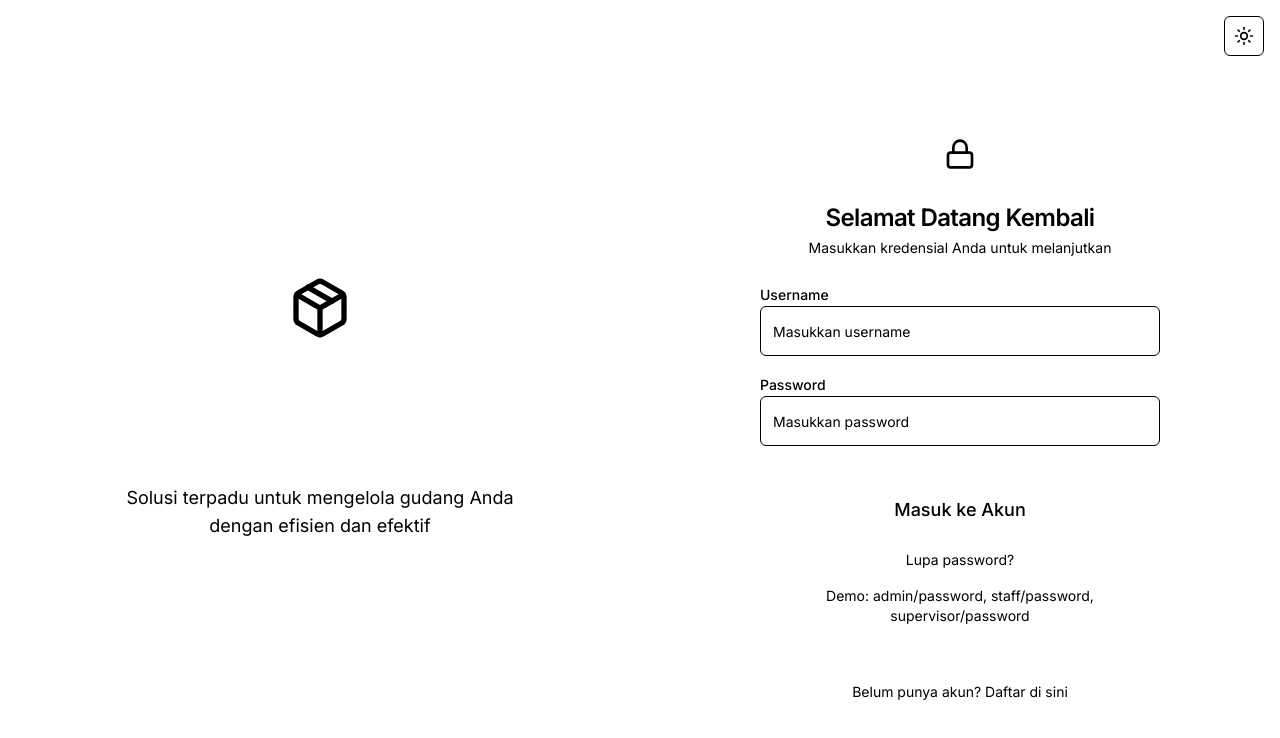
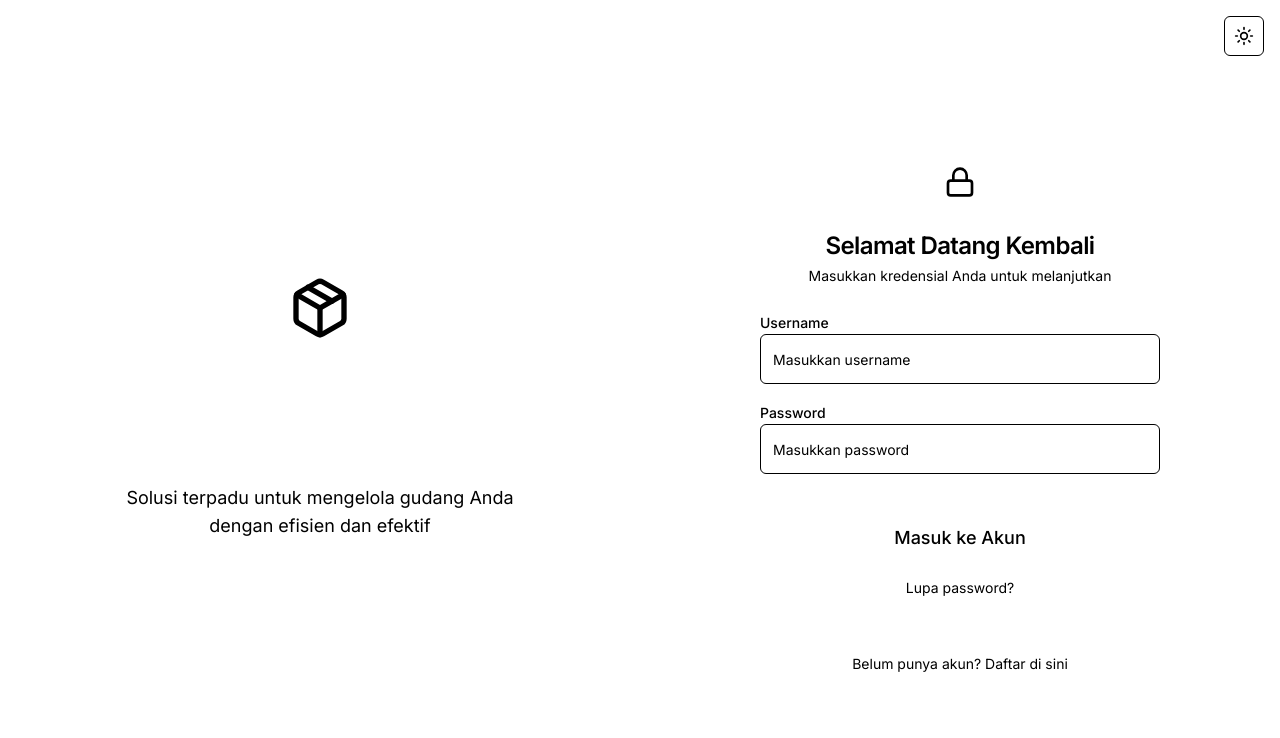
Before and after one commit to RYANKAN-FALL/WMS, a Next.js app: page /auth/login in a window 1280 px wide. Shown: the top 738 px of the page. Built offline with nearby package versions, Linux system fonts and the light colour scheme.

Commit message:
chore: remove demo credentials hint from login

```diff
--- a/app/auth/login/page.tsx
+++ b/app/auth/login/page.tsx
@@ -177,9 +177,6 @@ export default function LoginPage() {
                     Lupa password?
                   </Link>
                 </div>
-                <div className="text-center text-sm text-muted-foreground">
-                  Demo: admin/password, staff/password, supervisor/password
-                </div>
               </CardFooter>
             </form>
           </Card>
```
